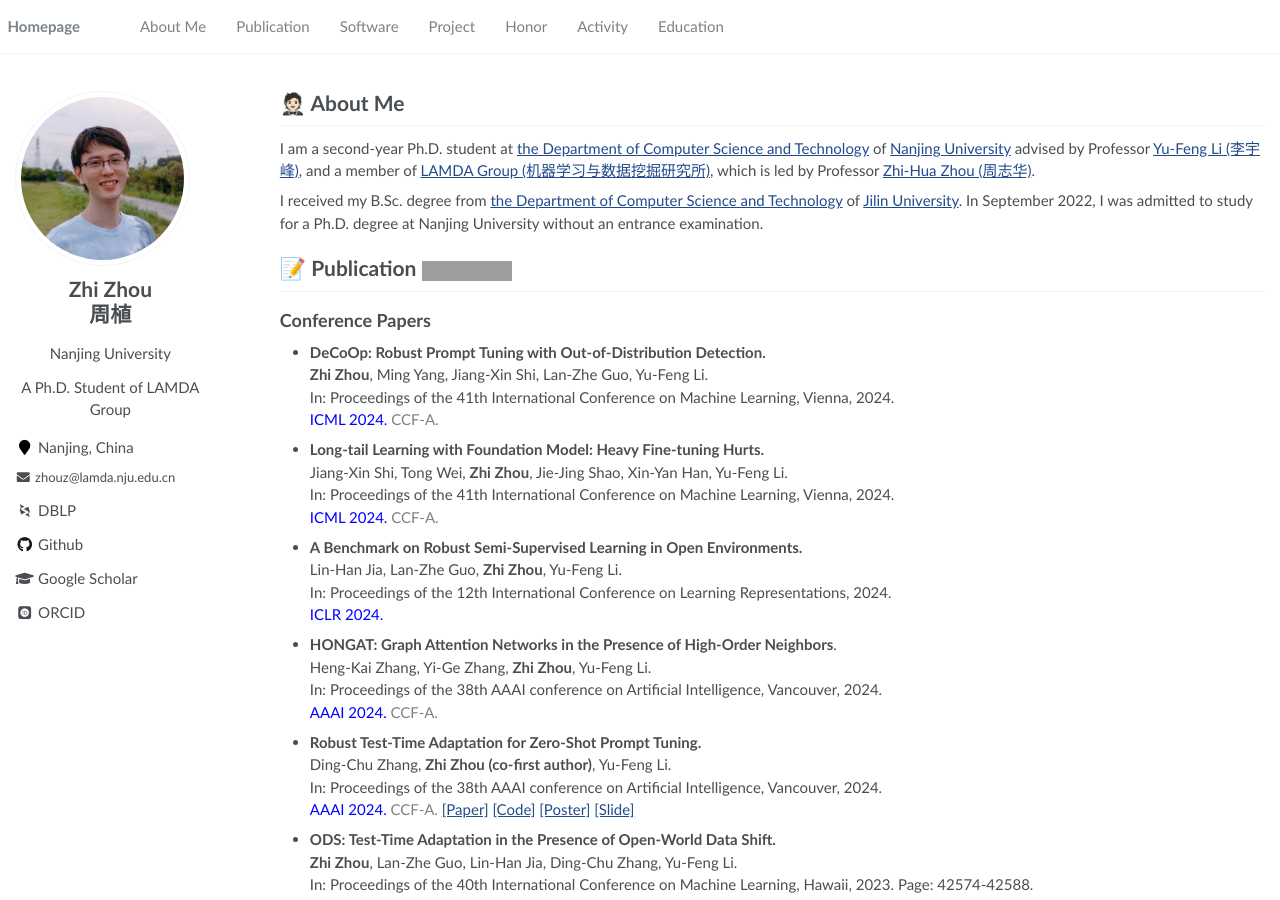
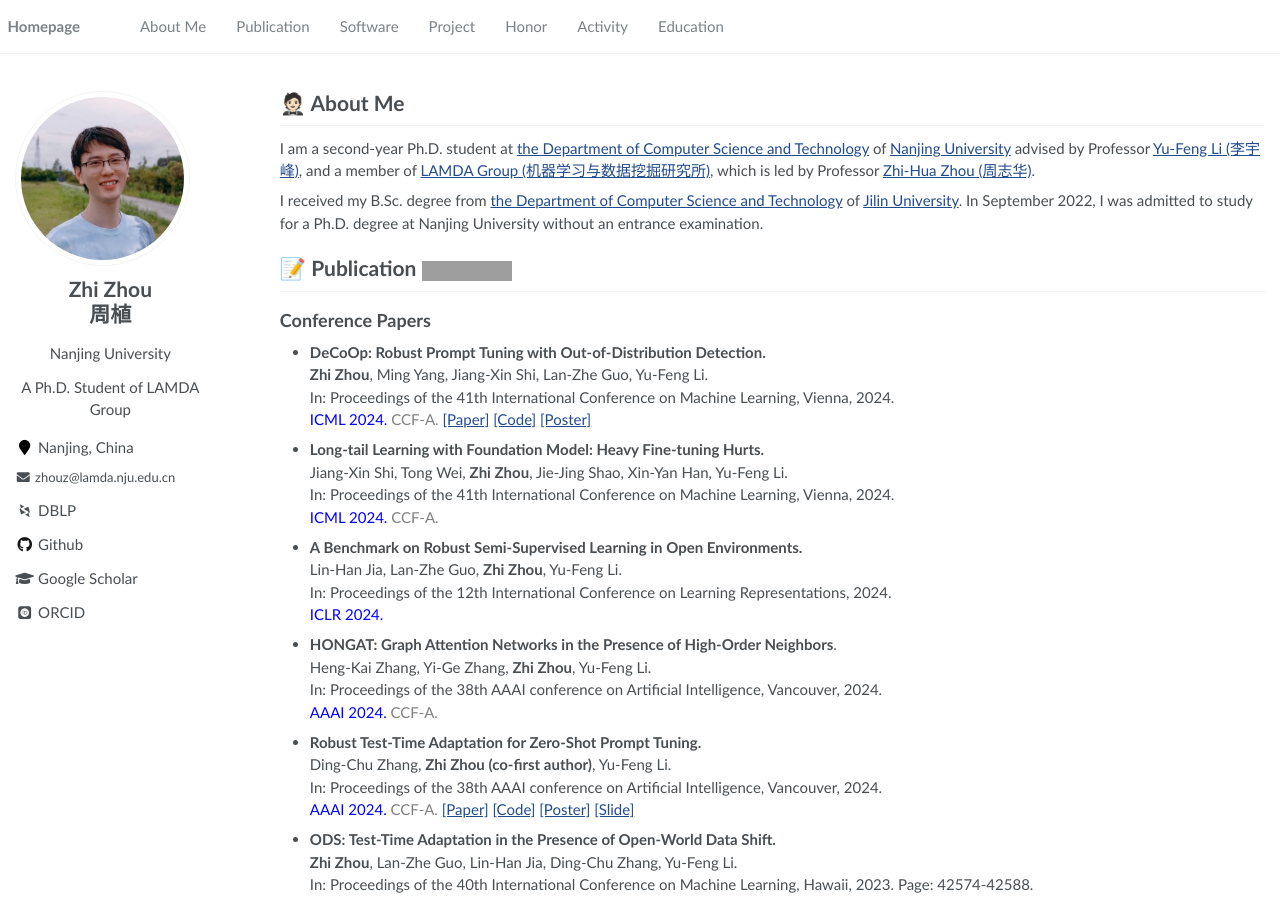
Before and after one commit to cyd24/cyd24.github.io, a Jekyll site: the page built from _pages/about.md, in a window 1280 px wide and 900 px high. Built offline with Jekyll 4.4.1, drawn with Linux system fonts in a browser that asks for light colours; some web fonts are replaced; grey boxes are pictures that could not be loaded.

Commit message:
Update materials for DeCoOp

```diff
--- a/_pages/about.md
+++ b/_pages/about.md
@@ -52,6 +52,9 @@ In: Proceedings of the 40th International Conference on Machine Learning, Hawaii
 In: Proceedings of the 41th International Conference on Machine Learning, Vienna, 2024.<br>
 <span style="color:blue">ICML 2024.</span>
 <span style="color:grey">CCF-A.</span>
+[[Paper]](https://arxiv.org/pdf/2406.00345.pdf)
+[[Code]](https://zhouz.dev/DeCoOp)
+[[Poster]](../resources/ICML2024_DeCoOp_Poster.pdf)
 
 - **Long-tail Learning with Foundation Model: Heavy Fine-tuning Hurts.** <br>
 Jiang-Xin Shi, Tong Wei, **Zhi Zhou**, Jie-Jing Shao, Xin-Yan Han, Yu-Feng Li. <br>
```
Also changed, not shown: 1 other file.
